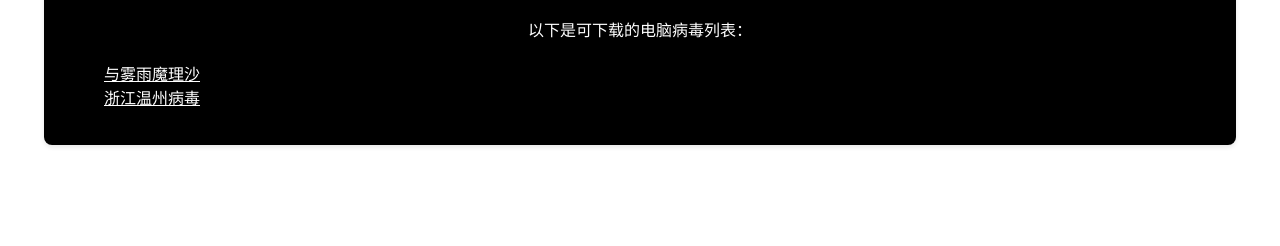
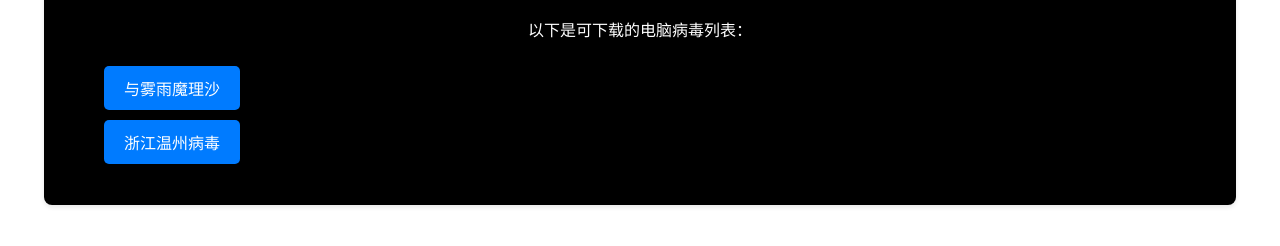
Before and after one commit to GY-GZW/GY-GZW.github.io, a plain HTML site: page 病毒/index.html in a window 1280 px wide. Shown: the part 164-410 px from the top of the page. Drawn offline with Linux system fonts and the light colour scheme.

Commit message:
更好的页面

```diff
--- a/共享文件/css/纯黑背景.css
+++ b/共享文件/css/纯黑背景.css
@@ -24,7 +24,19 @@ h1, h2, h3, h4, h5, h6, p {
 a {
     color: #ffffff;
 }
-
+.button {
+    display: inline-block;
+    padding: 10px 20px;
+    margin: 5px 0;
+    background: #007bff;
+    color: white;
+    border: none;
+    border-radius: 5px;
+    transition: background 0.3s;
+    text-align: center;
+    text-decoration: none;
+    font-size: 16px;
+}
 .software-list {
     display: flex;
     flex-wrap: wrap;
--- a/共享文件/css/随机背景.css
+++ b/共享文件/css/随机背景.css
@@ -18,17 +18,17 @@ h1, h2, h3, h4, h5, h6, p {
 
 .button {
     display: inline-block;
-    margin: 5px;
     padding: 10px 20px;
-    background-color: #3385ff;
+    margin: 5px 0;
+    background: #007bff;
     color: white;
     border: none;
     border-radius: 5px;
+    transition: background 0.3s;
+    text-align: center;
     text-decoration: none;
-    transition: background-color 0.3s;
-    cursor: pointer;
+    font-size: 16px;
 }
-
     .button:hover {
         background-color: #2f74e1;
     }
--- a/病毒/index.html
+++ b/病毒/index.html
@@ -18,8 +18,8 @@
                 学习和研究使用，请勿用于非法用途。</p>
             <p>以下是可下载的电脑病毒列表：</p>
             <ul>
-                <li><a href="《与雾雨魔理沙一起偷重要的东西》游戏外挂win10适用版.zip">与雾雨魔理沙</a></li>
-                <li><a href="浙江温州病毒，不要随便解压密码004921.rar">浙江温州病毒</a></li>
+                <li><a class="button" href="《与雾雨魔理沙一起偷重要的东西》游戏外挂win10适用版.zip">与雾雨魔理沙</a></li>
+                <li><a class="button" href="浙江温州病毒，不要随便解压密码004921.rar">浙江温州病毒</a></li>
             </ul>
         </div>
     </div>
```
Also changed, not shown: 共享文件/index.html (+2 -2 lines).
